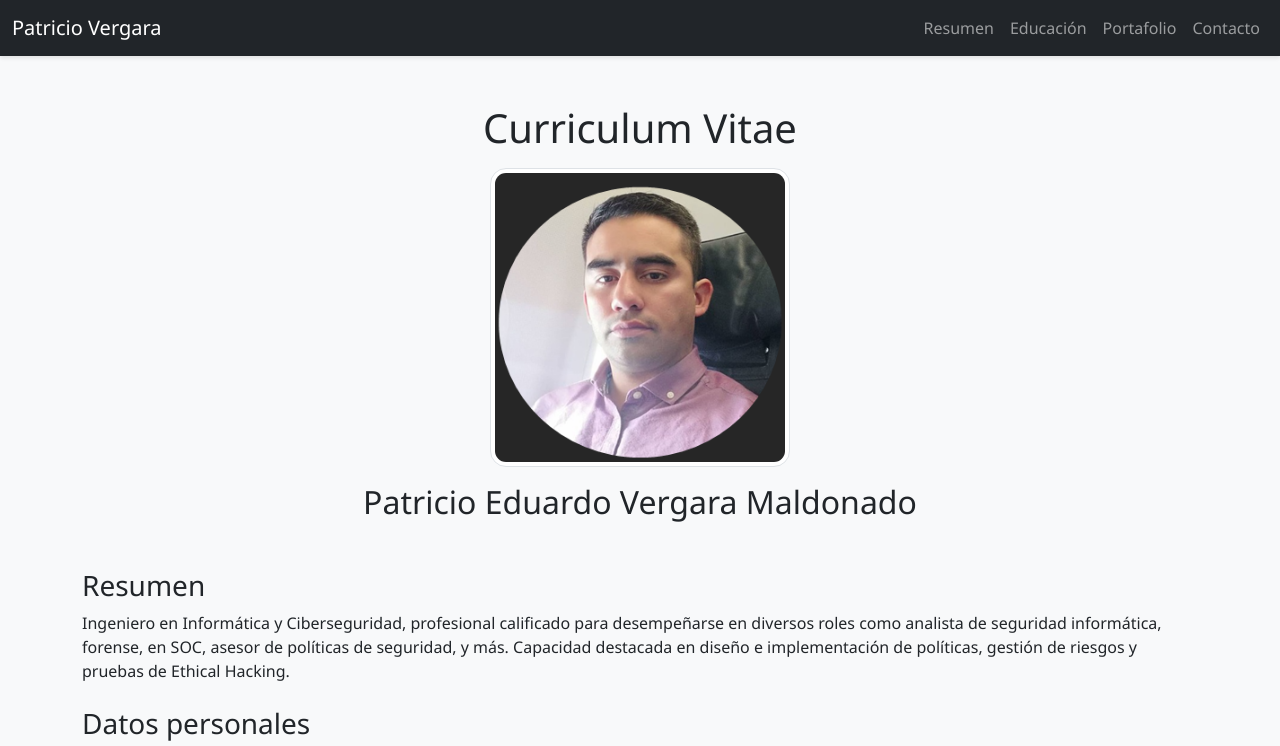
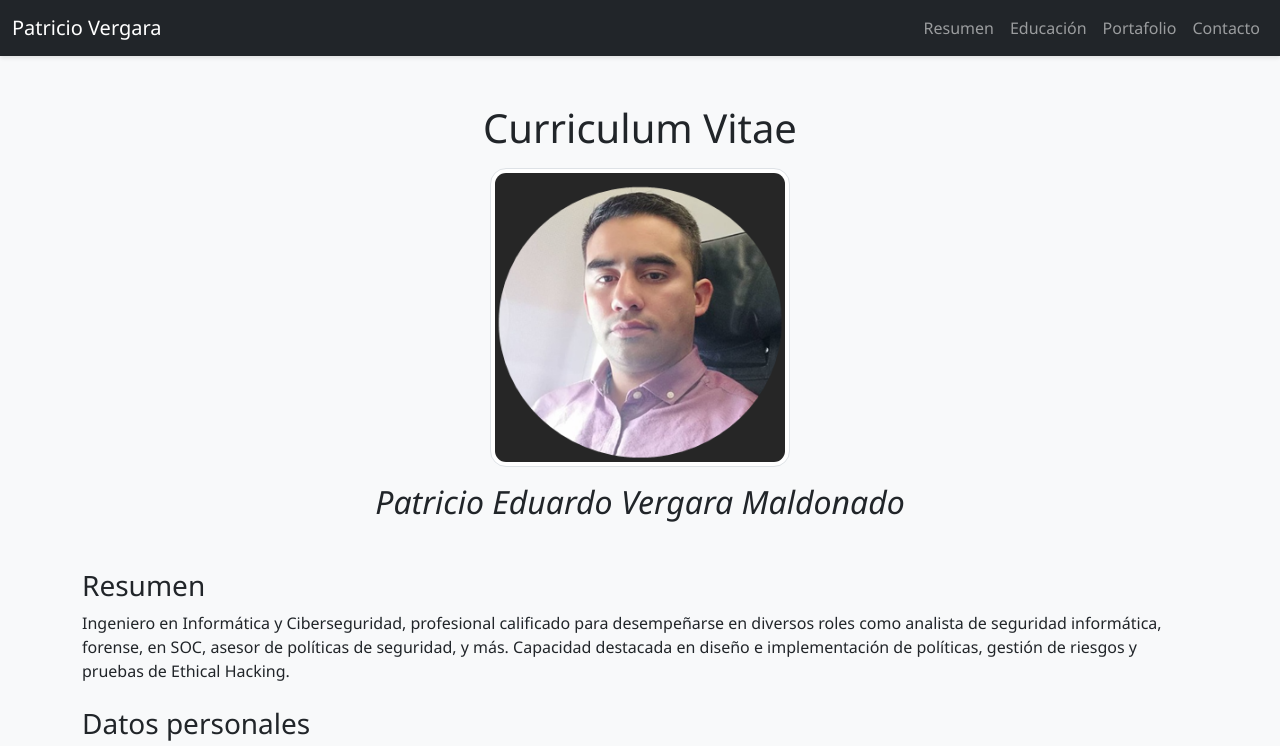
Before and after one commit to patriciovergara/patriciovergara.github.io, a plain HTML site: page index.html in a window 1280 px wide. Shown: the top 746 px of the page. Drawn offline with nearby package versions, Linux system fonts and the light colour scheme.

Commit message:
Cambie nombre a letra  cursiva

```diff
--- a/index.html
+++ b/index.html
@@ -50,7 +50,7 @@
           style="width: 300px"
           alt="fotografia perfil"
         />
-        <h2 class="mt-3">Patricio Eduardo Vergara Maldonado</h2>
+        <h2 class="mt-3"><i>Patricio Eduardo Vergara Maldonado</i></h2>
       </div>
 
       <section id="resumen" class="mt-5">
```
